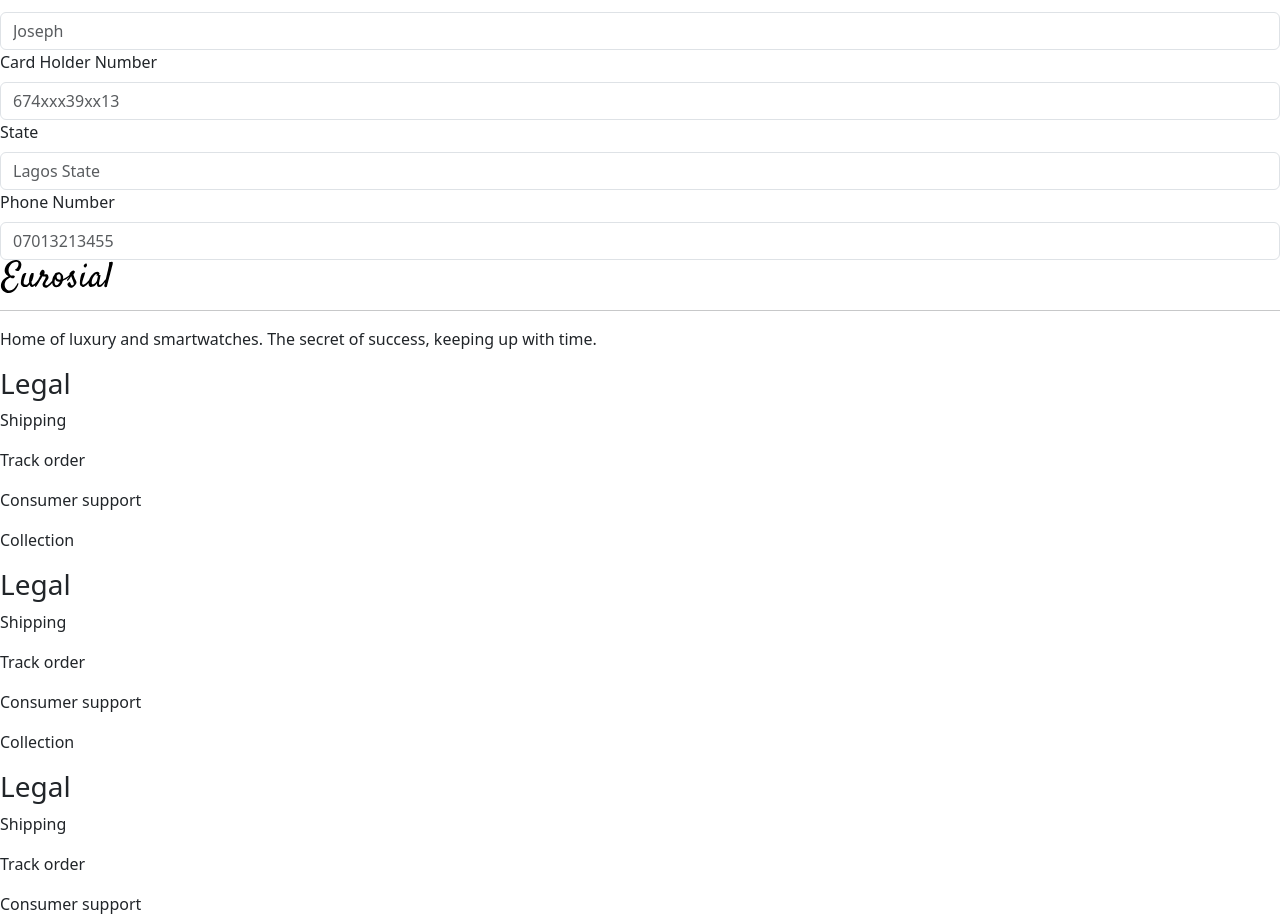
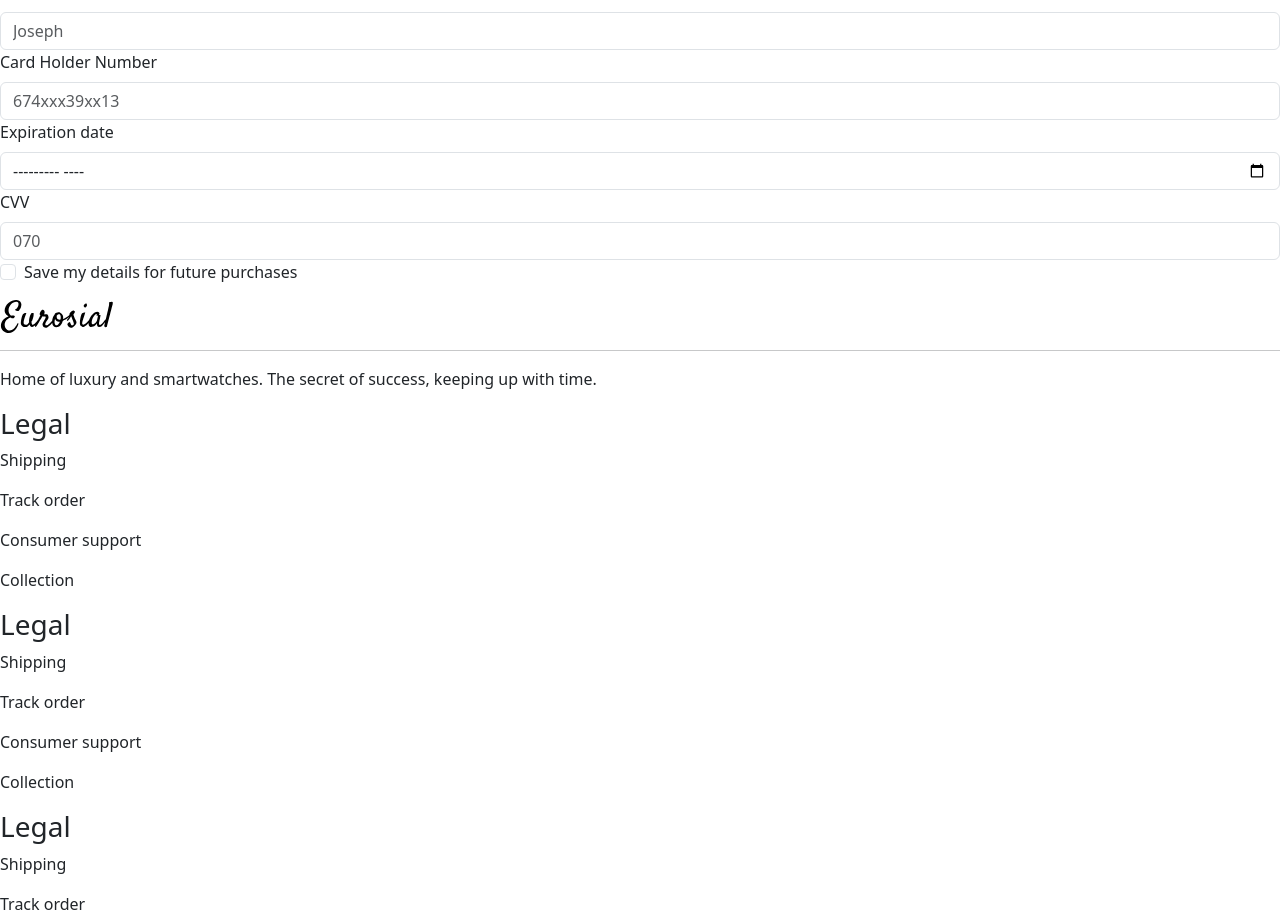
Before and after one commit to Loocee/Euro, a React (Create React App) app: page /checkout in a window 1280 px wide. Shown: the part 1023-1940 px from the top of the page. Built offline with nearby package versions, Linux system fonts and the light colour scheme.

Commit message:
Updated code

```diff
--- a/src/components/Details.jsx
+++ b/src/components/Details.jsx
@@ -58,7 +58,7 @@
           </label>
           <input
             type="text"
-            id="input-state"
+            id="input-staate"
             className="form-control"
             placeholder="Lagos State"
             required
@@ -143,30 +143,35 @@
         </div>
         <div>
           <div>
-            <label htmlFor="input-state" className="form-label">
-              State
+            <label htmlFor="input-date" className="form-label">
+              Expiration date
             </label>
             <input
-              type="text"
-              id="input-state"
+              type="month"
+              id="input-date"
               className="form-control"
-              placeholder="Lagos State"
               required
             />
           </div>
           <div>
-            <label htmlFor="input-number" className="form-label">
-              Phone Number
+            <label htmlFor="input-cvv" className="form-label">
+              CVV
             </label>
             <input
               type="text"
-              id="input-number"
+              id="input-cvv"
               className="form-control"
-              pattern="[0-9]{11}"
-              placeholder="07013213455"
+              pattern="[0-9]{3}"
+              placeholder="070"
               required
             />
           </div>
+        </div>
+        <div class="mb-3 form-check">
+          <input type="checkbox" class="form-check-input" />
+          <label class="form-check-label">
+            Save my details for future purchases
+          </label>
         </div>
       </form>
     </div>
```
